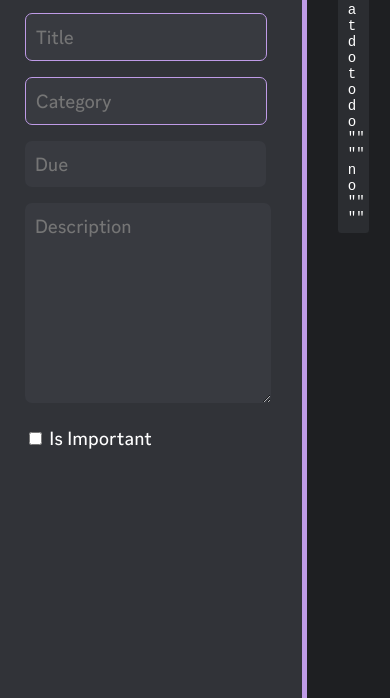
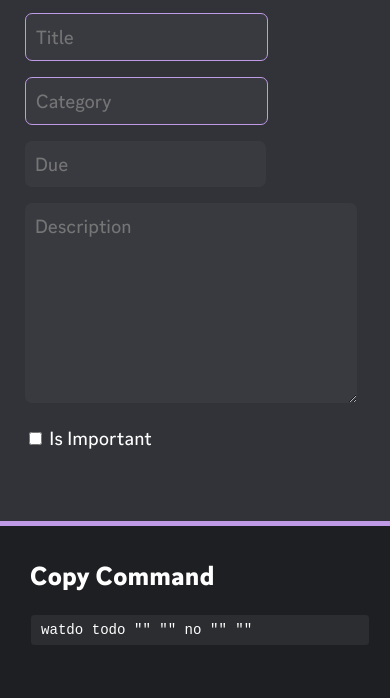
Before and after one commit to watdo-org/watdo-discord-bot, a plain HTML site: page web/index.html in a window 390 px wide. Shown: the part 146-844 px from the top of the page. Drawn offline with Linux system fonts and the light colour scheme.

Commit message:
web: Mobile view

```diff
--- a/web/index.html
+++ b/web/index.html
@@ -7,6 +7,7 @@
         <link rel="icon" href="https://i.pinimg.com/originals/97/43/60/97436039c19974488717bcf5f2432a00.png" />
         <link rel="stylesheet" href="fonts/ggsans/stylesheet.css" />
         <link rel="stylesheet" href="style.css" />
+        <link rel="stylesheet" href="style_mobile.css" />
         <script src="script.js" defer="defer"></script>
     </head>
     <body>
--- /dev/null
+++ b/web/style_mobile.css
@@ -0,0 +1,11 @@
+@media only screen and (max-width: 768px) {
+    body {
+        flex-flow: wrap;
+    }
+
+    .outputs-section {
+        width: 100%;
+        border-left: none;
+        border-top: 5px solid var(--primary);
+    }
+}
```
